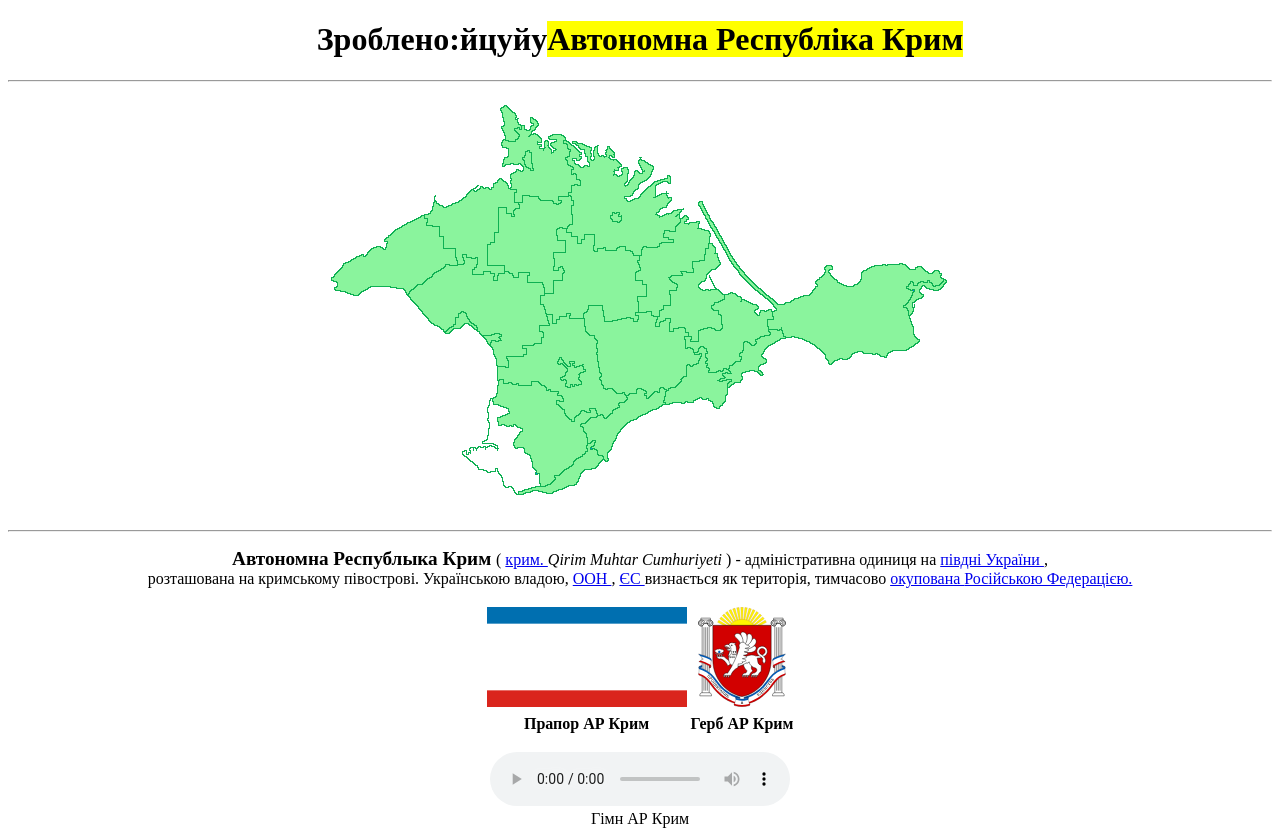
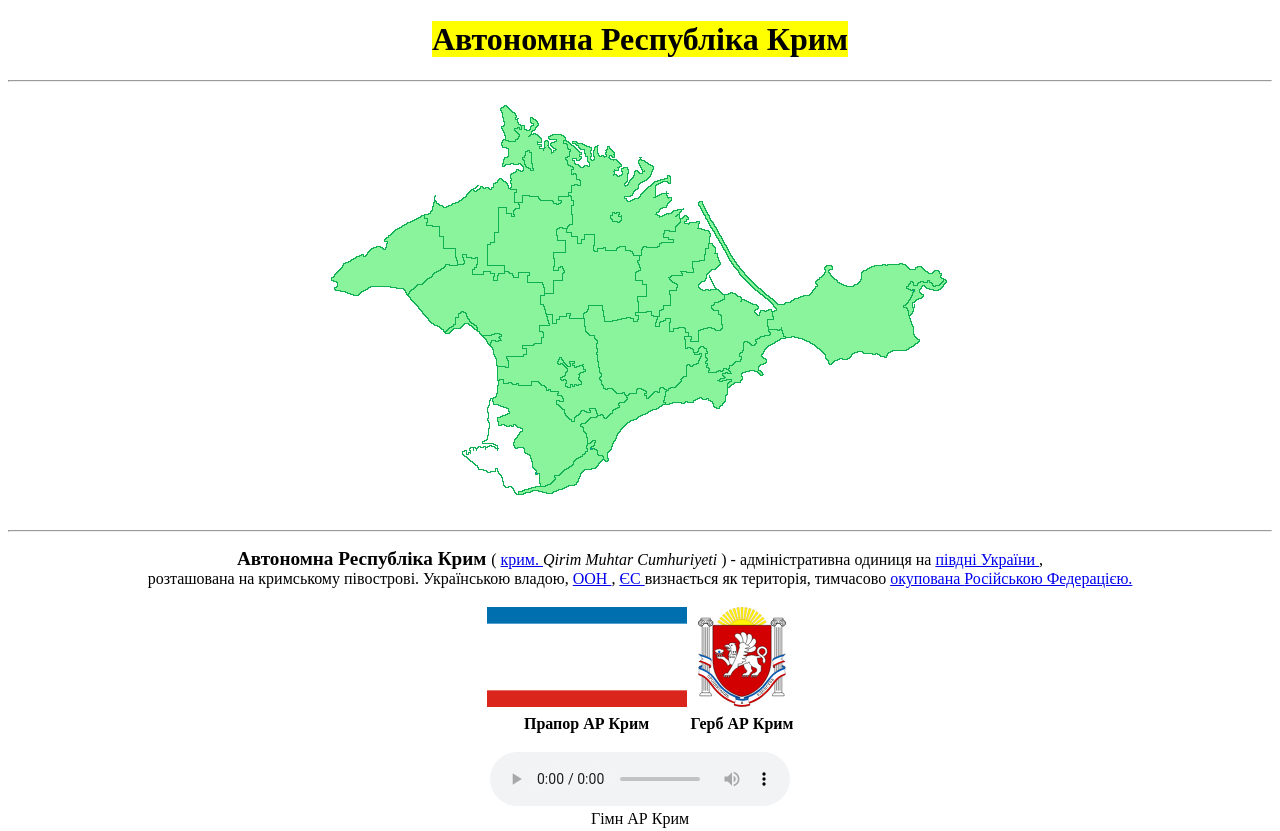
Before and after one commit to 777Senya/firs_homework, a plain HTML site: page index.html in a window 1280 px wide. Shown: the top 831 px of the page. Drawn offline with Linux system fonts and the light colour scheme.

Commit message:
add mark

```diff
--- a/index.html
+++ b/index.html
@@ -7,7 +7,7 @@
 <body>
     <h1 align="center">
         <b>
-           Зроблено:<time datetime="2016-10-29T1:59:30+3">йцуйу</time><mark>Автономна Республіка Крим</mark>
+           <time datetime="2016-10-29T2:07:30+3"><mark>Автономна Республіка Крим</mark></time>
         </b>
     </h1>
     <hr>
@@ -18,7 +18,7 @@
     <p align="center">
         <b>
             <big>
-                Автономна Республыка Крим
+                Автономна Республіка Крим
             </big>
         </b> (
                 <a href="https://uk.wikipedia.org/wiki/%D0%9A%D1%80%D0%B8%D0%BC%D1%81%D1%8C%D0%BA%D0%BE%D1%82%D0%B0%D1%82%D0%B0%D1%80%D1%81%D1%8C%D0%BA%D0%B0_%D0%BC%D0%BE%D0%B2%D0%B0">
```
